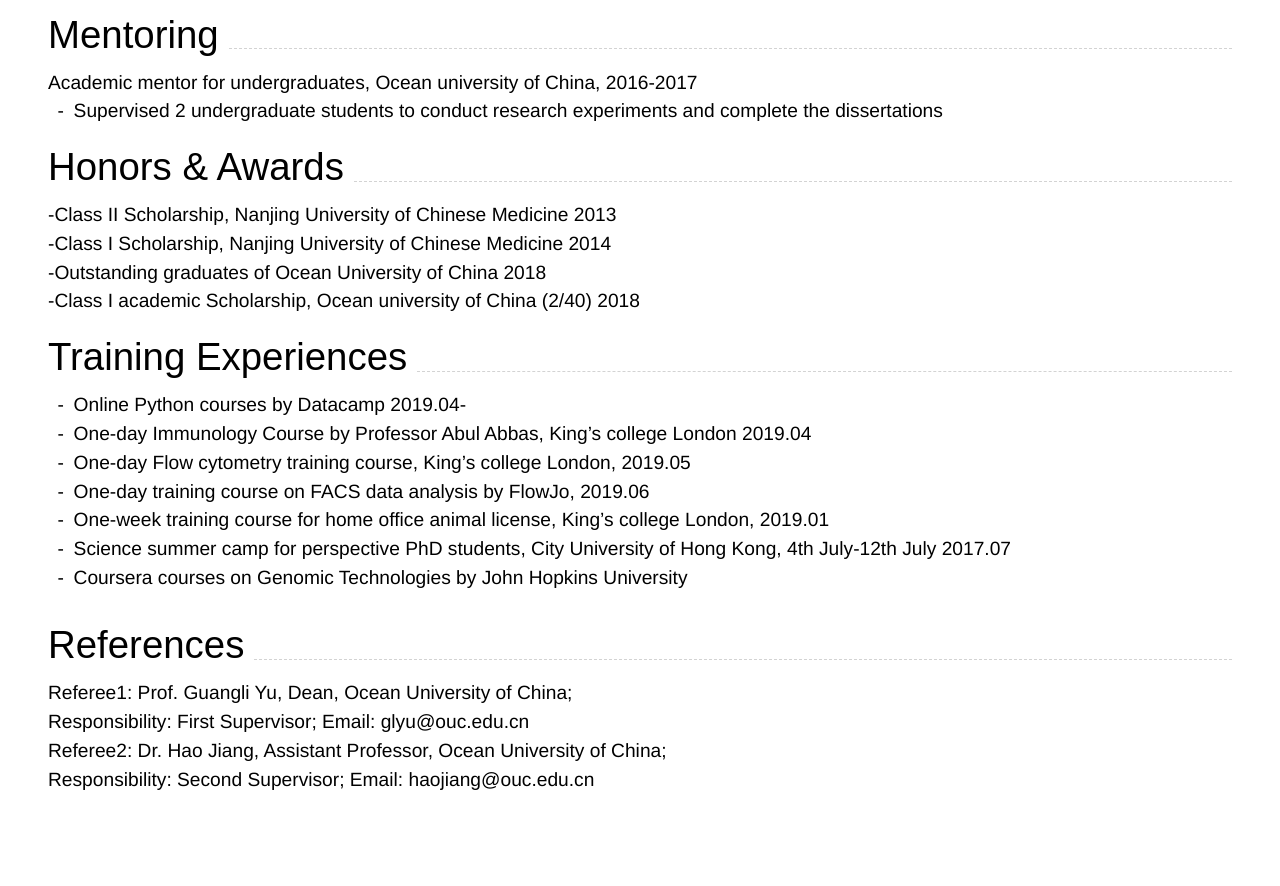
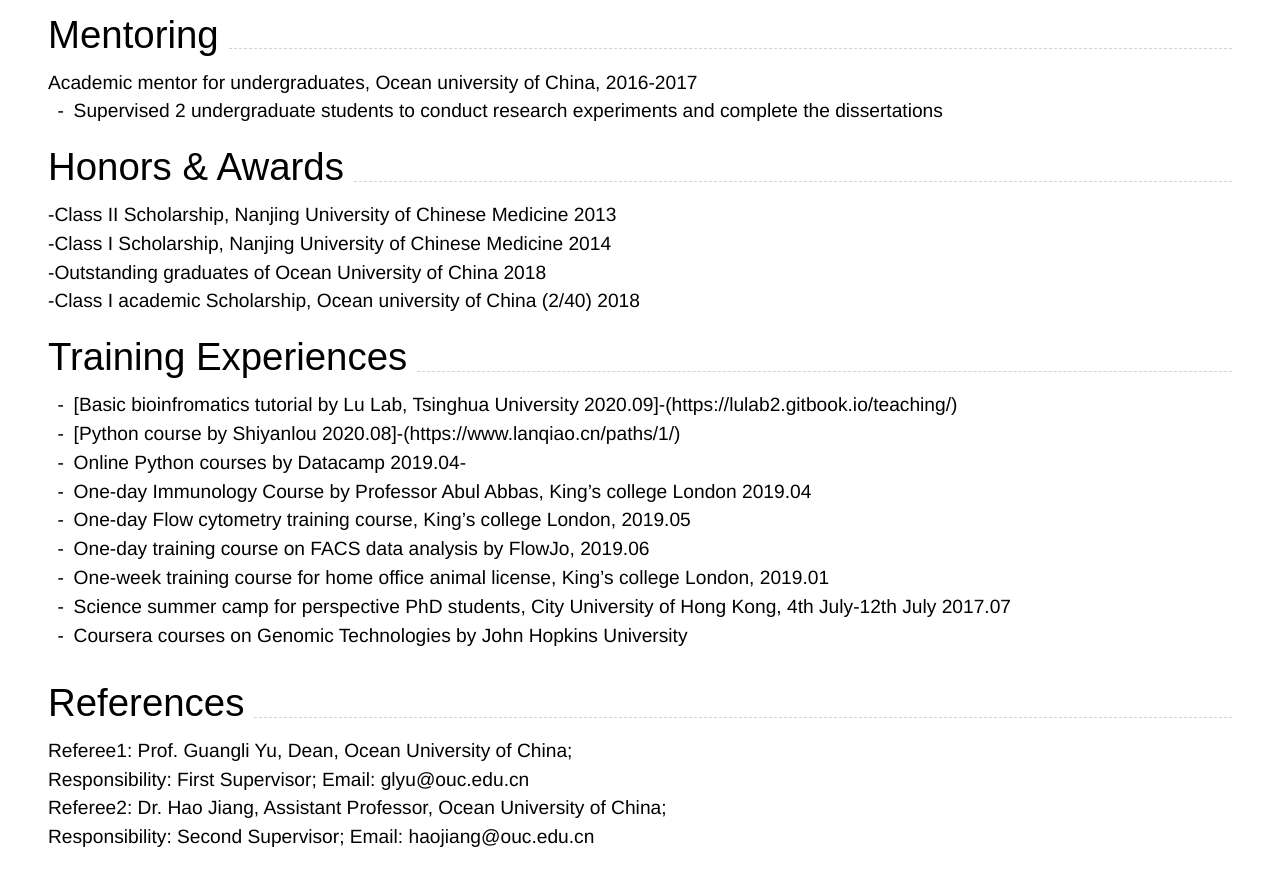
Before and after one commit to yiyiyi1992/Resume, a Jekyll site: the page built from index.md, in a window 1280 px wide and 900 px high, scrolled down 2795 px. Shown: the top 886 px of the window. Built offline with Jekyll 4.4.1, drawn with Linux system fonts in a browser that asks for light colours; nearby versions of some CDN libraries; before the commit the page ends 3637 px from its top, so only the background shows below that.

Commit message:
Update index.md

```diff
--- a/index.md
+++ b/index.md
@@ -131,6 +131,8 @@ _Research Assistant_<br>
 
 
 ## Training Experiences
+- [Basic bioinfromatics tutorial by Lu Lab, Tsinghua University 2020.09]-(https://lulab2.gitbook.io/teaching/)
+- [Python course by Shiyanlou 2020.08]-(https://www.lanqiao.cn/paths/1/)
 -	Online Python courses by Datacamp 2019.04-
 -	One-day Immunology Course by Professor Abul Abbas, King’s college London 2019.04
 -	One-day Flow cytometry training course, King’s college London, 2019.05
```
